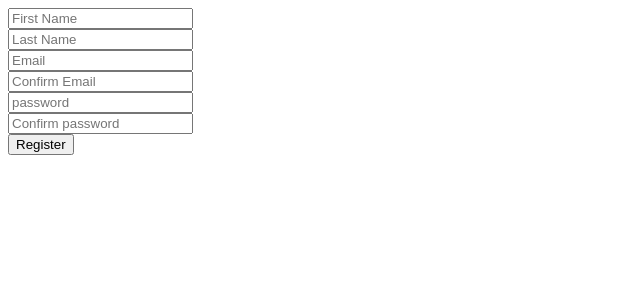
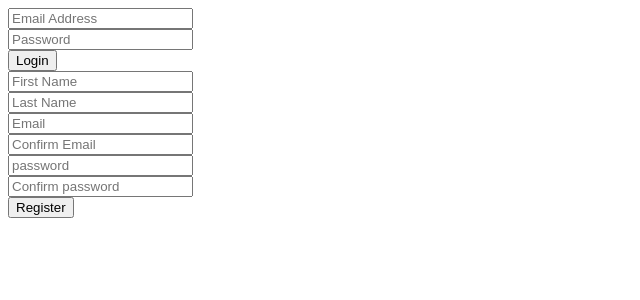
Before and after one commit to Mrlyubo/smw, a PHP site: page /register.php in a window 1280 px wide. Shown: the top 300 px of the page, without its empty margins (0-640 px from the left). Run offline with PHP 8.4, Linux system fonts and the light colour scheme.

Commit message:
login form

```diff
--- a/register.php
+++ b/register.php
@@ -10,6 +10,15 @@ require 'includes/form_handlers/register_handler.php';
 	<title>Welcom to Turbofeed!</title>
 </head>
 <body>
+	<form class="" action="register.php" method="post">
+		<input type="email" name="log_email" placeholder="Email Address">
+		<br>
+		<input type="password" name="log_password" placeholder="Password">
+		<br>
+		<input type="submit" name="login_button" value="Login">
+		<br>
+	</form>
+
 	<form accept="rester.php" method="POST" >
 		<input type="text" name="reg_fname" placeholder="First Name" value="<?php
 			if(isset($_SESSION['reg_fname'])){
```
